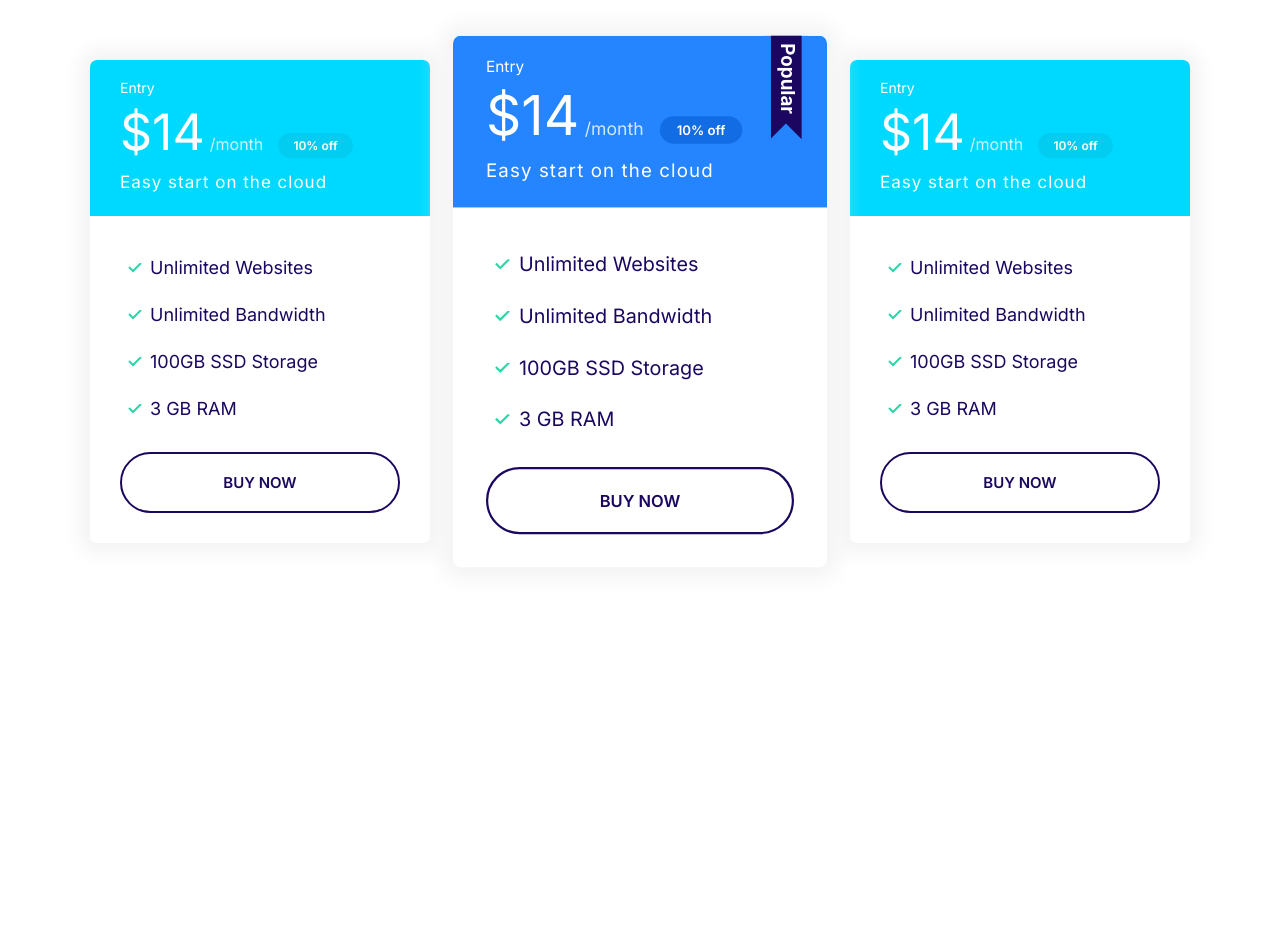
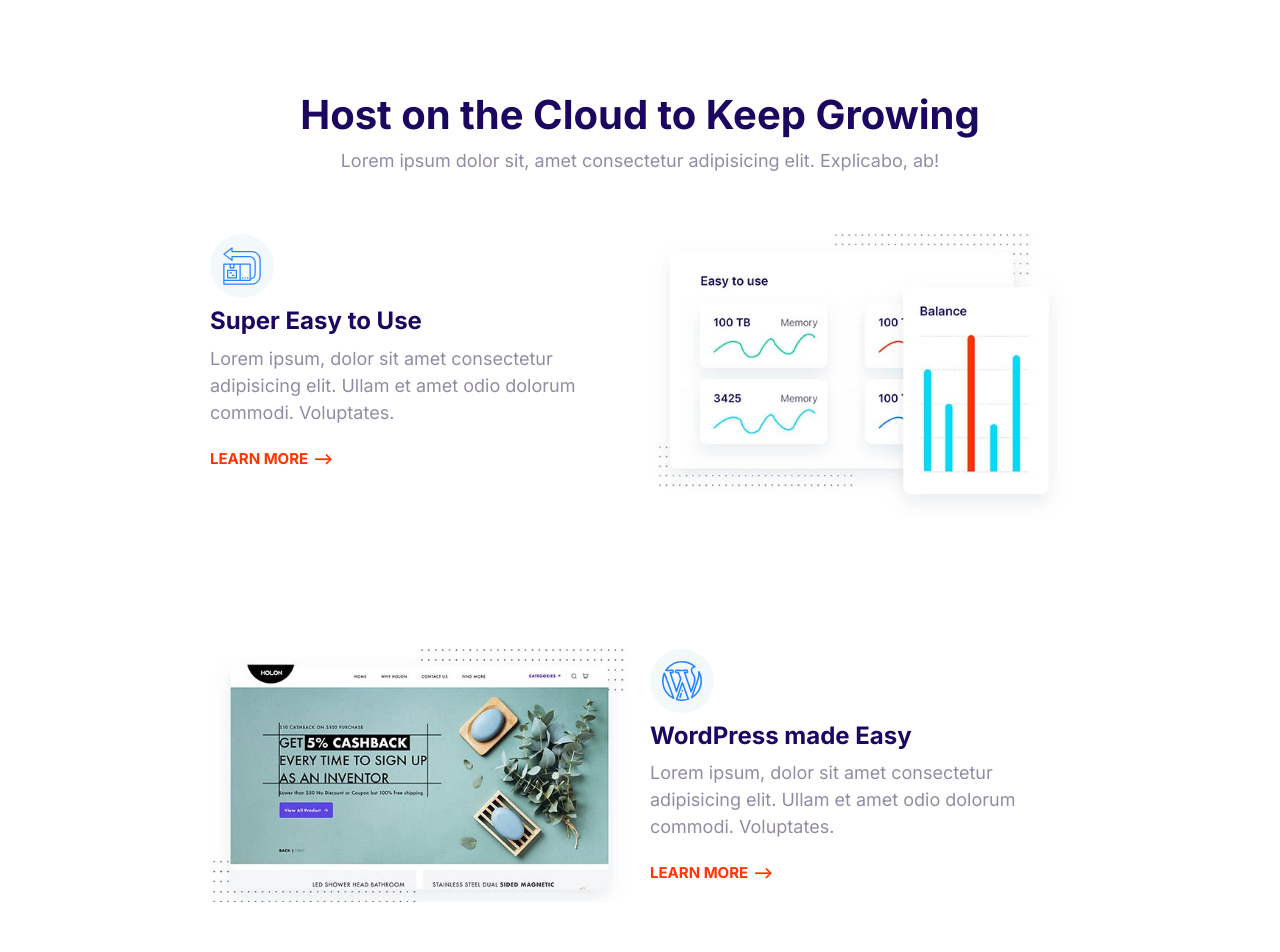
Before and after one commit to lgrizo/moshify, a plain HTML site: page index.html in a window 1280 px wide. Shown: the top 952 px of the page. Before the commit the page ends 800 px from the top, so only its background shows below. Drawn offline with Linux system fonts and the light colour scheme.

Commit message:
Build features block component

```diff
--- a/css/styles.css
+++ b/css/styles.css
@@ -763,3 +763,27 @@ a {
         grid-template-columns: 1fr 1fr 1fr;
     }
 }
+
+/* Features */
+.feature {
+    gap: 4rem 2rem;
+    margin: 12rem;
+}
+
+.feature:first-of-type {
+    margin-top: 6rem;
+}
+
+.feature__heading {
+    margin: 1rem 0;
+}
+
+.feature__image {
+    width: 100%;
+}
+
+@media screen and (min-width: 768px) {
+    .feature:nth-of-type(even) .feature__content {
+        order: 2;
+    }
+}
--- a/index.html
+++ b/index.html
@@ -14,70 +14,120 @@
   <link rel="stylesheet" href="css/normalize.css" />
   <link rel="stylesheet" href="css/styles.css" />
   <body>
-    <section class="block container block-plans">
-      <div class="grid grid--1x3">
-        <div class="plan">
-          <div class="card card--secondary">
-            <header class="card__header">
-              <h3 class="plan__name">Entry</h3>
-              <span class="plan__price">$14</span>
-              <span class="plan__billing-cycle">/month</span>
-              <span class="badge badge--secondary badge--small">10% off</span>
-              <span class="plan__description">Easy start on the cloud</span>
-            </header>
-            <div class="card__body">
-              <ul class="list list--tick">
-                <li class="list__item">Unlimited Websites</li>
-                <li class="list__item">Unlimited Bandwidth</li>
-                <li class="list__item">100GB SSD Storage</li>
-                <li class="list__item">3 GB RAM</li>
-              </ul>
-              <button class="btn btn--outline btn--block">Buy Now</button>
-            </div>
-          </div>
+    <section class="block container">
+      <header class="block__header">
+        <h2>Host on the Cloud to Keep Growing</h2>
+        <p>
+          Lorem ipsum dolor sit, amet consectetur adipisicing elit. Explicabo,
+          ab!
+        </p>
+      </header>
+      <article class="grid grid--1x2 feature">
+        <div class="feature__content">
+          <span class="icon-container">
+            <svg class="icon icon--primary">
+              <use xlink:href="images/sprite.svg#easy"></use>
+            </svg>
+          </span>
+          <h3 class="feature__heading">Super Easy to Use</h3>
+          <p>
+            Lorem ipsum, dolor sit amet consectetur adipisicing elit. Ullam et
+            amet odio dolorum commodi. Voluptates.
+          </p>
+          <a href="#" class="link-arrow">Learn More</a>
         </div>
-        <div class="plan plan--popular">
-          <div class="card card--primary">
-            <header class="card__header">
-              <h3 class="plan__name">Entry</h3>
-              <span class="plan__price">$14</span>
-              <span class="plan__billing-cycle">/month</span>
-              <span class="badge badge--primary badge--small">10% off</span>
-              <span class="plan__description">Easy start on the cloud</span>
-            </header>
-            <div class="card__body">
-              <ul class="list list--tick">
-                <li class="list__item">Unlimited Websites</li>
-                <li class="list__item">Unlimited Bandwidth</li>
-                <li class="list__item">100GB SSD Storage</li>
-                <li class="list__item">3 GB RAM</li>
-              </ul>
-              <button class="btn btn--outline btn--block">Buy Now</button>
-            </div>
-          </div>
+        <picture>
+          <source
+            type="image/webp"
+            srcset="images/easy.webp 1x, images/easy@2x.webp 2x"
+          />
+          <source
+            type="image/jpg"
+            srcset="images/easy.jpg 1x, images/easy@2x.jpg 2x"
+          />
+          <img class="feature__image" src="images/easy@2x.jpg" alt="" />
+        </picture>
+      </article>
+      <article class="grid grid--1x2 feature">
+        <div class="feature__content">
+          <span class="icon-container">
+            <svg class="icon icon--primary">
+              <use xlink:href="images/sprite.svg#wordpress"></use>
+            </svg>
+          </span>
+          <h3 class="feature__heading">WordPress made Easy</h3>
+          <p>
+            Lorem ipsum, dolor sit amet consectetur adipisicing elit. Ullam et
+            amet odio dolorum commodi. Voluptates.
+          </p>
+          <a href="#" class="link-arrow">Learn More</a>
         </div>
-        <div class="plan">
-          <div class="card card--secondary">
-            <header class="card__header">
-              <h3 class="plan__name">Entry</h3>
-              <span class="plan__price">$14</span>
-              <span class="plan__billing-cycle">/month</span>
-              <span class="badge badge--secondary badge--small">10% off</span>
-              <span class="plan__description">Easy start on the cloud</span>
-            </header>
-            <div class="card__body">
-              <ul class="list list--tick">
-                <li class="list__item">Unlimited Websites</li>
-                <li class="list__item">Unlimited Bandwidth</li>
-                <li class="list__item">100GB SSD Storage</li>
-                <li class="list__item">3 GB RAM</li>
-              </ul>
-              <button class="btn btn--outline btn--block">Buy Now</button>
-            </div>
-          </div>
+        <picture>
+          <source
+            type="image/webp"
+            srcset="images/wordpress.webp 1x, images/wordpress@2x.webp 2x"
+          />
+          <source
+            type="image/jpg"
+            srcset="images/wordpress.jpg 1x, images/wordpress@2x.jpg 2x"
+          />
+          <img class="feature__image" src="images/wordpress@2x.jpg" alt="" />
+        </picture>
+      </article>
+      <article class="grid grid--1x2 feature">
+        <div class="feature__content">
+          <span class="icon-container">
+            <svg class="icon icon--primary">
+              <use xlink:href="images/sprite.svg#easy"></use>
+            </svg>
+          </span>
+          <h3 class="feature__heading">Simply fast websites</h3>
+          <p>
+            Lorem ipsum, dolor sit amet consectetur adipisicing elit. Ullam et
+            amet odio dolorum commodi. Voluptates.
+          </p>
+          <a href="#" class="link-arrow">Learn More</a>
         </div>
-      </div>
+        <picture>
+          <source
+            type="image/webp"
+            srcset="images/fast.webp 1x, images/fast@2x.webp 2x"
+          />
+          <source
+            type="image/jpg"
+            srcset="images/fast.jpg 1x, images/fast@2x.jpg 2x"
+          />
+          <img class="feature__image" src="images/fast@2x.jpg" alt="" />
+        </picture>
+      </article>
+      <article class="grid grid--1x2 feature">
+        <div class="feature__content">
+          <span class="icon-container">
+            <svg class="icon icon--primary">
+              <use xlink:href="images/sprite.svg#easy"></use>
+            </svg>
+          </span>
+          <h3 class="feature__heading">Simply fast websites</h3>
+          <p>
+            Lorem ipsum, dolor sit amet consectetur adipisicing elit. Ullam et
+            amet odio dolorum commodi. Voluptates.
+          </p>
+          <a href="#" class="link-arrow">Learn More</a>
+        </div>
+        <picture>
+          <source
+            type="image/webp"
+            srcset="images/support.webp 1x, images/support@2x.webp 2x"
+          />
+          <source
+            type="image/jpg"
+            srcset="images/support.jpg 1x, images/support@2x.jpg 2x"
+          />
+          <img class="feature__image" src="images/support@2x.jpg" alt="" />
+        </picture>
+      </article>
     </section>
+
     <script src="js/main.js"></script>
   </body>
 </html>
```
Also changed, not shown: components/featuresblock.html (added, +112 -0 lines), images/easy.jpg (added), images/easy.webp (added), images/easy@2x.jpg (added), images/easy@2x.webp (added), images/fast.jpg (added), images/fast.webp (added), images/fast@2x.jpg (added), images/fast@2x.webp (added), images/support.jpg (added), images/support.webp (added), images/support@2x.jpg (added), images/support@2x.webp (added), images/wordpress.jpg (added), 3 more files.
